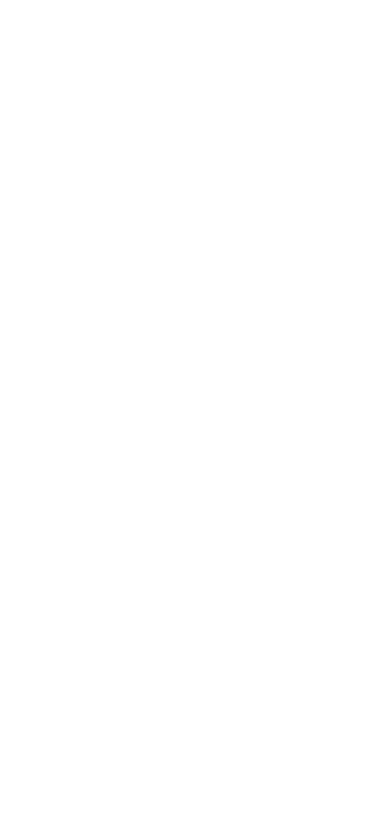
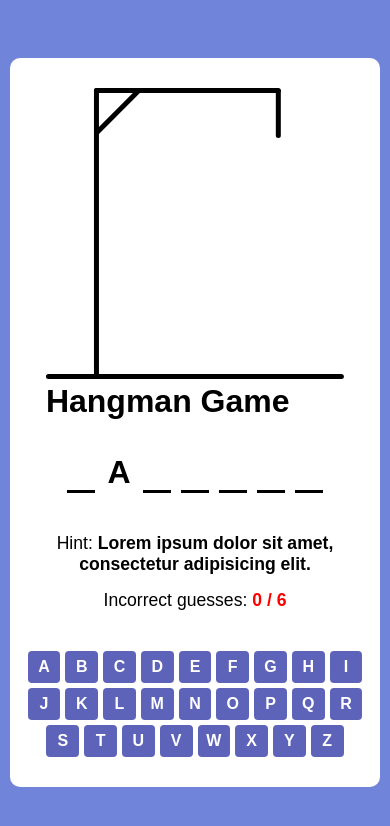
Before and after one commit to emilinac/HangmanGame, a plain HTML site: page index.html in a window 390 px wide. Drawn offline with Linux system fonts and the light colour scheme.

Commit message:
designed the page with html and css

```diff
--- a/index.html
+++ b/index.html
@@ -1,10 +1,75 @@
-<!DOCTYPE html>
+<!doctype html>
 <html lang="en">
 <head>
     <meta charset="UTF-8">
-    <title>Title</title>
+    <meta name="viewport"
+          content="width=device-width, user-scalable=no, initial-scale=1.0, maximum-scale=1.0, minimum-scale=1.0">
+    <meta http-equiv="X-UA-Compatible" content="ie=edge">
+    <title>Hangman Game</title>
+    <link rel="stylesheet" href="style.css">
 </head>
 <body>
-
+<div class="game-modal">
+    <div class="content">
+        <img src="images/lost.gif" alt="giv">
+        <h4>Game Over!</h4>
+        <p>The correct word was: <b>rainbow</b></p>
+        <button class="play-again">Play Again</button>
+    </div>
+</div>
+<div class="container">
+    <div class="hangman">
+        <img src="images/hangman-0.svg" alt="hangman-img">
+        <h1>Hangman Game</h1>
+    </div>
+    <div class="game-box">
+        <ul class="word-display">
+            <li class="letter"></li>
+            <li class="letter guessed">a</li>
+            <li class="letter"></li>
+            <li class="letter"></li>
+            <li class="letter"></li>
+            <li class="letter"></li>
+            <li class="letter"></li>
+        </ul>
+        <h4 class="hint-text">
+            Hint:
+            <b>Lorem ipsum dolor sit amet, consectetur adipisicing elit.</b>
+        </h4>
+        <h4 class="guesses-text">
+            Incorrect guesses:
+            <b>0 / 6</b>
+        </h4>
+        <div class="keyboard">
+            <button>a</button>
+            <button>b</button>
+            <button>c</button>
+            <button>d</button>
+            <button>e</button>
+            <button>f</button>
+            <button>g</button>
+            <button>h</button>
+            <button>i</button>
+            <button>j</button>
+            <button>k</button>
+            <button>l</button>
+            <button>m</button>
+            <button>n</button>
+            <button>o</button>
+            <button>p</button>
+            <button>q</button>
+            <button>r</button>
+            <button>s</button>
+            <button>t</button>
+            <button>u</button>
+            <button>v</button>
+            <button>w</button>
+            <button>x</button>
+            <button>y</button>
+            <button>z</button>
+        </div>
+    </div>
+</div>
+<script src="input.js" ></script>
 </body>
 </html>
--- a/input.js
+++ b/input.js
@@ -0,0 +1,3 @@
+for (let i = 97; i <= 122; i++){
+    console.log(String.fromCharCode(i));
+}
--- a/style.css
+++ b/style.css
@@ -0,0 +1,143 @@
+@import url(https://fonts.googleapis.com/css2?family=Open+Sans:wght@400;500;600;700&display=swap);
+*{
+    margin: 0;
+    padding: 0;
+    box-sizing: border-box;
+    font-family: "Open Sand", sans-serif;
+}
+body{
+    display: flex;
+    align-items: center;
+    padding: 0 10px;
+    justify-content: center;
+    min-height: 100vh;
+    background: #7084d9;
+}
+.container{
+    width: 850px;
+    background: white;
+    display: flex;
+    gap: 70px;
+    align-items: flex-end;
+    padding: 60px 40px;
+    border-radius: 10px;
+}
+.hangman-box img{
+    max-width: 270px;
+}
+.hangman-box h1{
+    font-size: 1.45rem;
+    margin-top: 20px;
+    text-align: center;
+    text-transform: uppercase;
+}
+.word-display{
+    display: flex;
+    gap: 10px;
+    list-style: none;
+    align-items: center;
+    justify-content: center;
+}
+.word-display .letter {
+    width: 28px;
+    font-size: 2rem;
+    font-weight: 600;
+    text-transform: uppercase;
+    text-align: center;
+    margin-bottom: 40px;
+    border-bottom: 3px solid #000;
+}
+.word-display .letter.guessed {
+    border-color: transparent;
+    margin: -40px 0 35px;
+}
+.game-box h4{
+    text-align: center;
+    font-size: 1.1rem;
+    font-weight: 500;
+    margin-bottom: 15px;
+}
+.game-box h4 b{
+    font-weight: 600;
+}
+.game-box .guesses-text b{
+    color: #ff0000;
+}
+.game-box .keyboard{
+    display: flex;
+    gap: 5px;
+    margin-top: 40px;
+    flex-wrap: wrap;
+    justify-content: center;
+}
+:where(.game-modal, .keyboard) button{
+    color: #fff;
+    font-size: 1rem;
+    font-weight: 600;
+    cursor: pointer;
+    outline: none;
+    padding: 7px;
+    border: none;
+    background: #5E63BA;
+    border-radius: 4px;
+    text-transform: uppercase;
+}
+.keyboard button{
+    padding: 7px;
+    width: calc(100% / 9 - 5px);
+}
+:where(.game-modal, .keyboard) button:hover {
+    background: #8286c9;
+}
+.game-modal{
+    position: fixed;
+    left: 0;
+    top: 0;
+    width: 100%;
+    height: 100%;
+    display: none;
+    align-items: center;
+    justify-content: center;
+    background: rgba(0,0,0,0.6);
+}
+.game-modal .content{
+    background: #fff;
+    max-width: 420px;
+    width: 100%;
+    text-align: center;
+    border-radius: 10px;
+    padding: 30px;
+}
+.game-modal img{
+    max-width: 130px;
+    margin-bottom: 20px;
+}
+.game-modal h4{
+    font-size: 1.53rem;
+}
+.game-modal p{
+    font-size: 1.15rem;
+    margin: 15px 0 30px;
+    font-weight: 500;
+}
+.game-modal p b {
+    color: #5E63BA;
+    font-weight: 600;
+}
+.game-modal button{
+    padding: 12px 23px;
+}
+
+@media (max-width: 782px) {
+    .container{
+        flex-direction: column;
+        padding: 30px 15px;
+        align-items: center;
+    }
+    .hangman-box img{
+        max-width: 200px;
+    }
+    .hangman-box h1{
+        display: none;
+    }
+}
```
